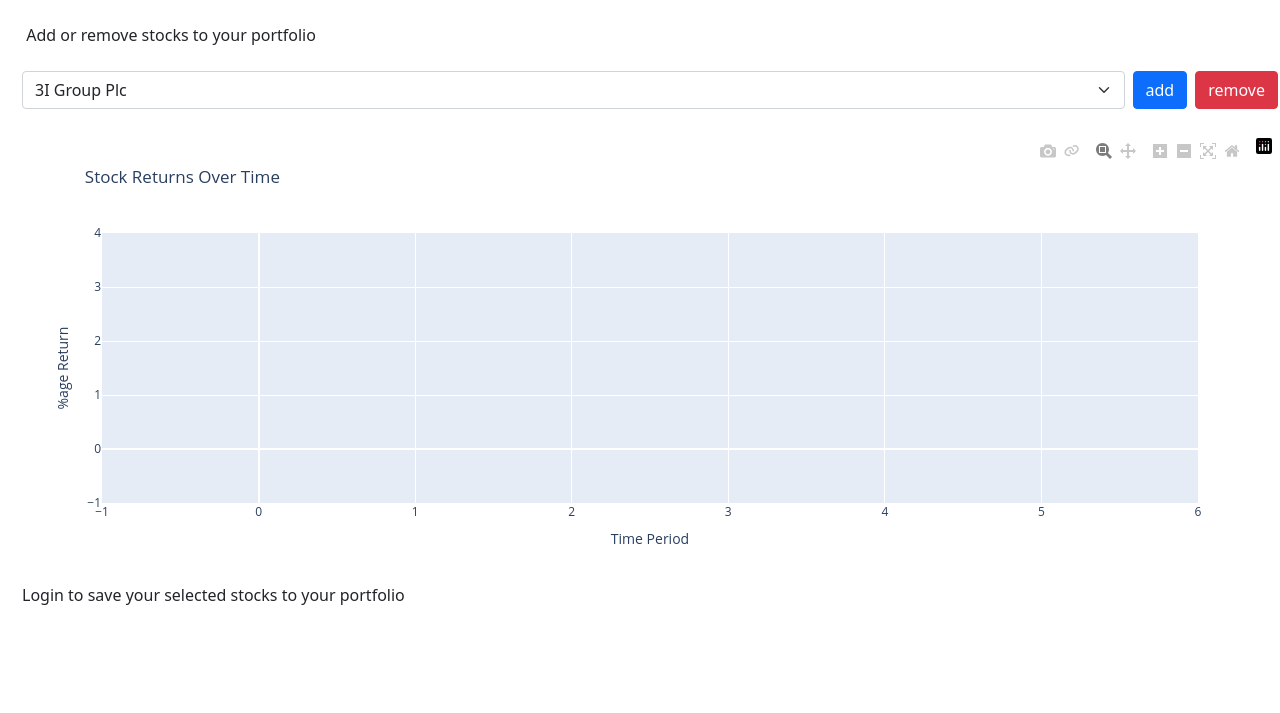
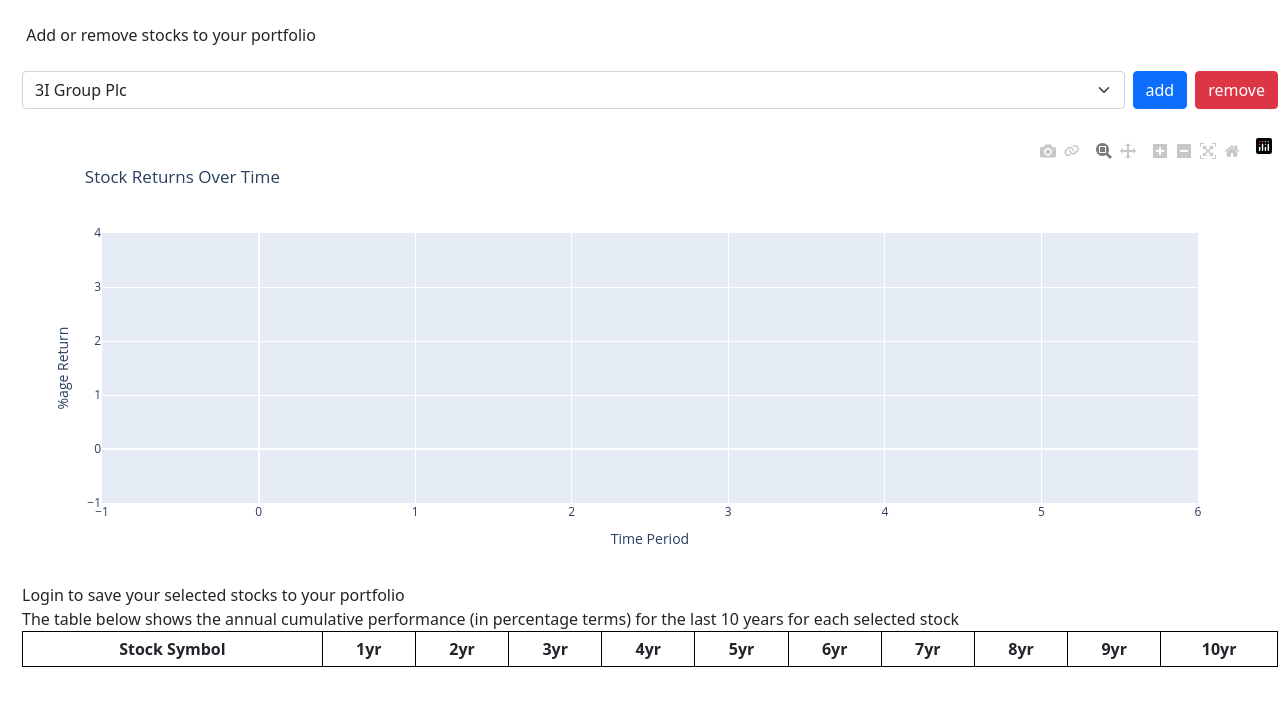
Before and after one commit to deytalytics/stock_plotter, a Flask app: page /plot in a window 1280 px wide. Shown: the part 67-780 px from the top of the page. Run offline with Flask 3, Linux system fonts and the light colour scheme; lists and menus that the app fills with data are empty; parts of the project's set-up code (start-up, migrations or seed data) failed here and were passed over.

Commit message:
Added a table showing annual cumulative performance in percentage terms for each selected stock

```diff
--- a/app.py
+++ b/app.py
@@ -224,7 +224,7 @@ def get_stocks_returns():
         if stock[0]==email:
             returns[stock[1]] = load_stock_returns(stock[1], stock_price_history)
     plot_div = load_plots(returns)
-    return render_template('stocks.html', user = get_username(), ftse_100_stocks=ftse_100_stocks, plot_div=plot_div)
+    return render_template('stocks.html', user = get_username(), ftse_100_stocks=ftse_100_stocks, plot_div=plot_div, returns=returns)
 
 @app.route('/login')
 def login():
--- a/templates/stocks.html
+++ b/templates/stocks.html
@@ -3,6 +3,17 @@
 <head>
     <title>Stock Plot</title>
     <link href="https://cdn.jsdelivr.net/npm/bootstrap@5.1.3/dist/css/bootstrap.min.css" rel="stylesheet">
+    <style>
+        table {
+            width: 100%;
+            border-collapse: collapse;
+        }
+        th, td {
+            border: 1px solid black;
+            padding: 5px;
+            text-align: center;
+        }
+    </style>
 </head>
 <body>
     {% include 'header.html' %}
@@ -33,5 +44,26 @@
     Login to save your selected stocks to your portfolio
     {% endif %}
     <script src="https://cdn.jsdelivr.net/npm/bootstrap@5.1.3/dist/js/bootstrap.bundle.min.js"></script>
+    <br>The table below shows the annual cumulative performance (in percentage terms) for the last 10 years for each selected stock <br>
+    <table>
+        <thead>
+            <tr>
+                <th>Stock Symbol</th>
+                {% for year in range(1,11) %}
+                    <th>{{ year }}yr</th>
+                {% endfor %}
+            </tr>
+        </thead>
+        <tbody>
+            {% for stock, performance in returns.items() %}
+                <tr>
+                    <td>{{ stock }}</td>
+                    {% for value in performance %}
+                        <td>{{ value }}</td>
+                    {% endfor %}
+                </tr>
+            {% endfor %}
+        </tbody>
+    </table>
 </body>
 </html>
```
